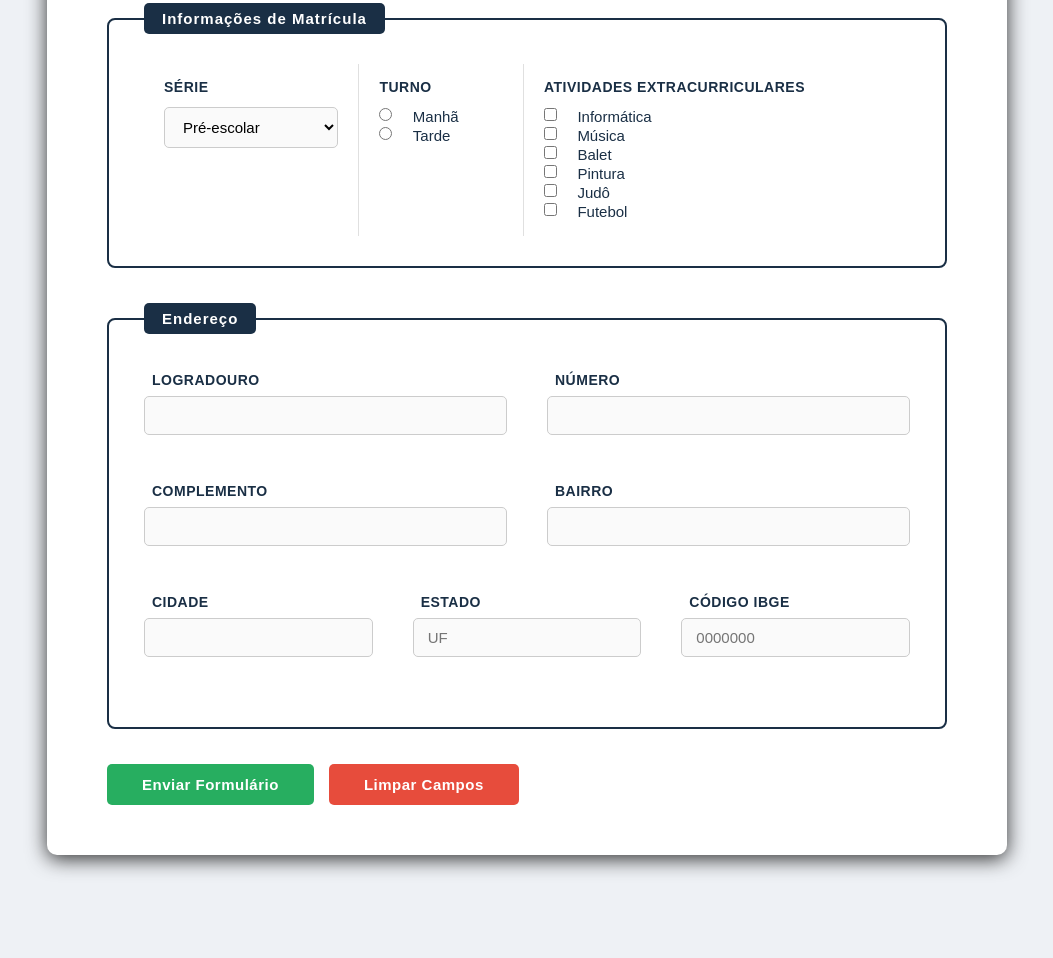
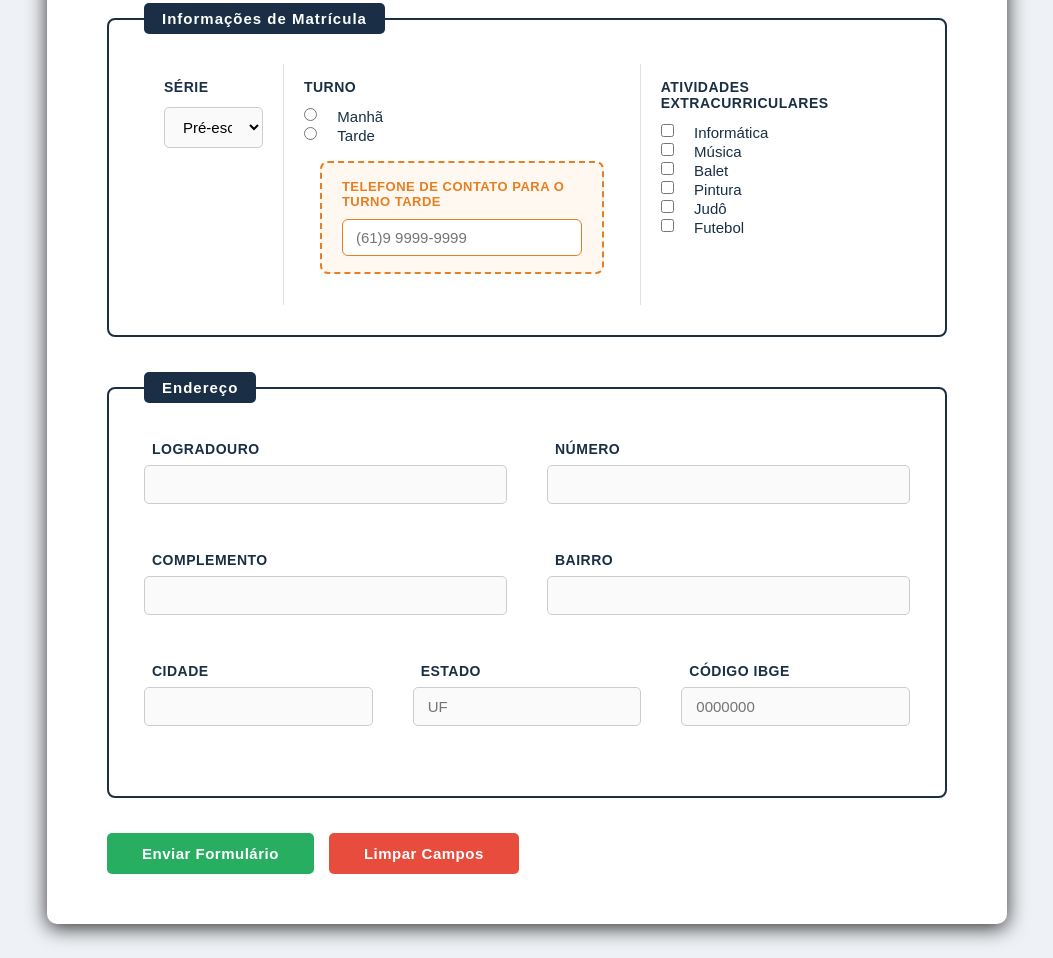
Before and after one commit to Olanzito/meu-portifolio-web, a plain HTML site: page formulario.html in a window 1280 px wide. Shown: the part 824-1782 px from the top of the page, without its empty margins (113-1166 px from the left). Before the commit the page ends 1739 px from the top, so only its background shows below. Drawn offline with Linux system fonts and the light colour scheme; a script that the page names is missing.

Commit message:
telefone

```diff
--- a/formulario.html
+++ b/formulario.html
@@ -313,7 +313,7 @@
         }
 
         #bloco-telefone-tarde{
-          display: none;
+          display: grid;
           margin: 16px;
           padding: 16px 20px;
           background-color: #fff8f0;
@@ -451,6 +451,12 @@
               <label for="manha">Manhã</label><br>
               <input type="radio" name="turno" id="tarde" value="tarde">
               <label for="tarde">Tarde</label>
+
+              <div id="bloco-telefone-tarde">
+                <p>Telefone de contato para o Turno Tarde</p>
+                <input type="text" id="telefone_tarde" name="telefone_tarde" maxlength="15" placeholder="(61)9 9999-9999">
+              </div>
+
             </td>
 
             <td>
```
